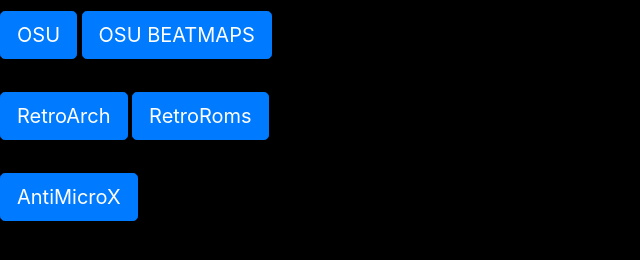
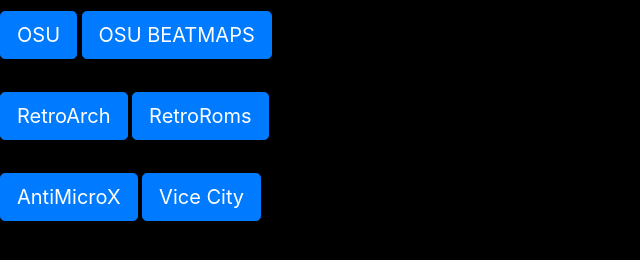
Before and after one commit to mstftna/mstftna.github.io, a plain HTML site: page oyunlar.html in a window 1280 px wide. Shown: the part 70-330 px from the top of the page, without its empty margins (0-640 px from the left). Drawn offline with nearby package versions, Linux system fonts and the light colour scheme.

Commit message:
Update oyunlar.html

```diff
--- a/oyunlar.html
+++ b/oyunlar.html
@@ -28,7 +28,7 @@
     <hr>
 
     <a href="https://drive.google.com/file/d/11RaI3Bpr3mS2cQNoPlKKh00yt11Az-VP/view?usp=share_link" class="btn btn-lg btn-primary m5">AntiMicroX</a>
-
+    <a href="https://drive.google.com/file/d/1ZDv3g3yUzwgMm0cV5y1gxbtQ3azTyLVV/view?usp=share_link" class="btn btn-lg btn-primary m5">Vice City</a>
 
     <script src="https://cdn.jsdelivr.net/npm/jquery@3.5.1/dist/jquery.slim.min.js" integrity="sha384-DfXdz2htPH0lsSSs5nCTpuj/zy4C+OGpamoFVy38MVBnE+IbbVYUew+OrCXaRkfj" crossorigin="anonymous"></script>
     <script src="https://cdn.jsdelivr.net/npm/bootstrap@4.6.2/dist/js/bootstrap.bundle.min.js" integrity="sha384-Fy6S3B9q64WdZWQUiU+q4/2Lc9npb8tCaSX9FK7E8HnRr0Jz8D6OP9dO5Vg3Q9ct" crossorigin="anonymous"></script>
```
